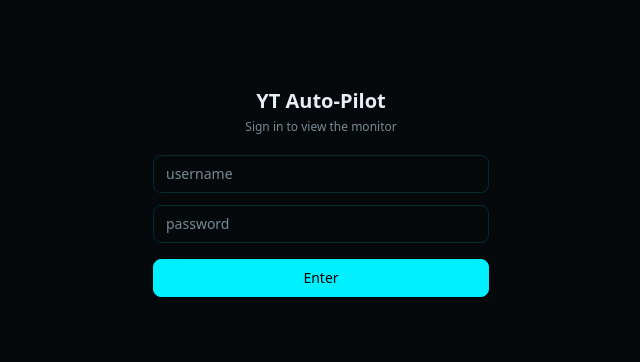
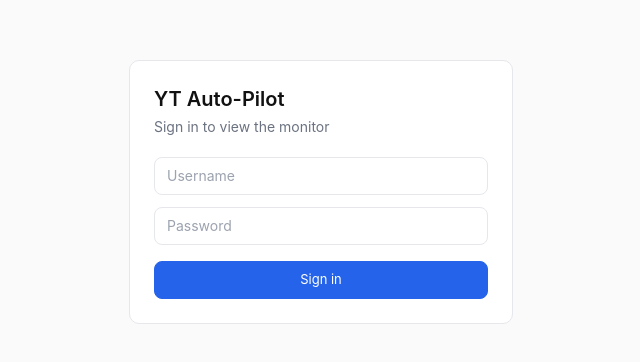
Before and after one commit to surinder2003k/yt-autopilot, a Next.js app in the folder dashboard/: page / in a window 1280 px wide. Shown: the part 208-570 px from the top of the page, without its empty margins (319-959 px from the left). Built offline with nearby package versions, Linux system fonts and the light colour scheme.

Commit message:
redesign: clean light minimal UI rebuild

```diff
--- a/dashboard/app/globals.css
+++ b/dashboard/app/globals.css
@@ -3,14 +3,14 @@
 @tailwind utilities;
 
 :root {
-  --foreground: #e8eef2;
-  --muted-foreground: #7a8a93;
-  --accent: #00f0ff;
-  --danger: #ff3131;
-  --border: rgba(0, 240, 255, 0.14);
-  --card: rgba(10, 18, 24, 0.6);
-  --background: #06090c;
-  --font-sans: "Sora", system-ui, -apple-system, sans-serif;
+  --bg: #fafafa;
+  --card: #ffffff;
+  --text: #111111;
+  --muted: #6b7280;
+  --border: #e5e7eb;
+  --accent: #2563eb;
+  --danger: #dc2626;
+  --ok: #16a34a;
 }
 
 * {
@@ -21,10 +21,10 @@ html,
 body {
   margin: 0;
   padding: 0;
-  overflow-x: hidden;
-  background: var(--background);
-  color: var(--foreground);
-  font-family: var(--font-sans);
+  background: var(--bg);
+  color: var(--text);
+  font-family: -apple-system, BlinkMacSystemFont, "Segoe UI", Roboto,
+    "Helvetica Neue", Arial, sans-serif;
   -webkit-font-smoothing: antialiased;
 }
 
@@ -32,72 +32,47 @@ body {
   min-height: 100vh;
 }
 
-/* Drag & drop zone */
-.drop-zone {
-  border: 2px dashed var(--border);
-  border-radius: 12px;
-  padding: 40px 20px;
-  text-align: center;
-  transition: all 0.2s ease;
+.card {
+  background: var(--card);
+  border: 1px solid var(--border);
+  border-radius: 10px;
+}
+
+.btn {
+  display: inline-block;
+  padding: 8px 14px;
+  border-radius: 8px;
+  border: 1px solid var(--border);
+  background: var(--card);
+  color: var(--text);
+  font-size: 13px;
   cursor: pointer;
 }
 
-.drop-zone.hover {
-  border-color: var(--accent);
-  background: rgba(0, 240, 255, 0.05);
+.btn:hover {
+  background: #f3f4f6;
 }
 
-.drop-zone.drag-over {
+.btn-primary {
+  background: var(--accent);
   border-color: var(--accent);
-  background: rgba(0, 240, 255, 0.1);
+  color: #ffffff;
 }
 
-.drop-zone-icon {
-  width: 48px;
-  height: 48px;
-  margin: 0 auto 12px;
-  opacity: 0.6;
+.btn-primary:hover {
+  background: #1d4ed8;
 }
 
-.drop-zone-text {
-  font-size: 14px;
-  color: var(--muted-foreground);
+.badge {
+  display: inline-block;
+  padding: 2px 8px;
+  border-radius: 9999px;
+  border: 1px solid var(--border);
+  background: #f9fafb;
+  font-size: 11px;
+  color: var(--muted);
 }
 
-.drop-zone-text strong {
-  color: var(--foreground);
-}
-
-/* Minimal buttons */
-.btn {
-  padding: 8px 16px;
-  border-radius: 8px;
-  font-size: 14px;
-  font-weight: 500;
-  transition: all 0.2s ease;
-}
-
-.btn-accent {
-  background: var(--accent);
-  color: #06090c;
-  border: none;
-}
-
-.btn-accent:hover {
-  opacity: 0.9;
-}
-
-.btn-secondary {
-  background: transparent;
-  border: 1px solid var(--border);
-  color: var(--muted-foreground);
-}
-
-.btn-secondary:hover {
-  background: rgba(0, 240, 255, 0.08);
-}
-
-/* Minimal status dot */
 .dot {
   display: inline-block;
   width: 8px;
@@ -106,28 +81,9 @@ body {
 }
 
 .dot-ok {
-  background: #2e9e5b;
+  background: var(--ok);
 }
 
 .dot-bad {
   background: var(--danger);
 }
-
-/* Scrollbar */
-::-webkit-scrollbar {
-  width: 8px;
-  height: 8px;
-}
-
-::-webkit-scrollbar-thumb {
-  background: rgba(0, 240, 255, 0.25);
-  border-radius: 8px;
-}
-
-/* Prevent overflow */
-html,
-body,
-#__next {
-  width: 100%;
-  overflow-x: hidden;
-}
--- a/dashboard/app/layout.tsx
+++ b/dashboard/app/layout.tsx
@@ -5,12 +5,7 @@ import { LoginGate } from "@/components/LoginGate";
 export const metadata: Metadata = {
   metadataBase: new URL("https://ytautopilot.vercel.app"),
   title: "YT Auto-Pilot — Monitor",
-  description: "Read-only monitor for the automated YouTube Shorts pipeline",
-  openGraph: {
-    title: "YT Auto-Pilot — Monitor",
-    description: "Read-only monitor for the automated YouTube Shorts pipeline",
-    images: ["/og-image.png"],
-  },
+  description: "Read-only monitor for the automated YouTube pipeline",
 };
 
 export default function RootLayout({
@@ -19,7 +14,7 @@ export default function RootLayout({
   children: React.ReactNode;
 }) {
   return (
-    <html lang="en" className="scroll-smooth">
+    <html lang="en">
       <body>
         <LoginGate />
         {children}
--- a/dashboard/components/LoginGate.tsx
+++ b/dashboard/components/LoginGate.tsx
@@ -46,15 +46,12 @@ export function LoginGate() {
             e.preventDefault();
             if (!login(u, p)) setErr(true);
           }}
-          className="glass w-full max-w-sm p-6"
+          className="card w-full max-w-sm p-6"
         >
-          <h1 className="text-center text-xl font-semibold text-[var(--foreground))">
-            YT Auto-Pilot
-          </h1>
-          <p className="mt-1 text-center text-xs text-[var(--muted-foreground)]">
+          <h1 className="text-xl font-semibold">YT Auto-Pilot</h1>
+          <p className="mt-1 text-sm text-gray-500">
             Sign in to view the monitor
           </p>
-
           <div className="mt-5 flex flex-col gap-3">
             <input
               value={u}
@@ -62,8 +59,8 @@ export function LoginGate() {
                 setU(e.target.value);
                 setErr(false);
               }}
-              placeholder="username"
-              className="rounded-lg border border-[var(--border)] bg-transparent px-3 py-2 text-sm text-[var(--foreground)] outline-none placeholder:text-[var(--muted-foreground)] focus:border-[var(--accent)]"
+              placeholder="Username"
+              className="rounded-lg border border-gray-200 bg-white px-3 py-2 text-sm outline-none focus:border-blue-500"
             />
             <input
               type="password"
@@ -72,17 +69,16 @@ export function LoginGate() {
                 setP(e.target.value);
                 setErr(false);
               }}
-              placeholder="password"
-              className="rounded-lg border border-[var(--border)] bg-transparent px-3 py-2 text-sm text-[var(--foreground)] outline-none placeholder:text-[var(--muted-foreground)] focus:border-[var(--accent)]"
+              placeholder="Password"
+              className="rounded-lg border border-gray-200 bg-white px-3 py-2 text-sm outline-none focus:border-blue-500"
             />
             {err && (
-              <p className="text-xs text-[var(--danger)]">Invalid username or password</p>
+              <p className="text-xs text-red-600">
+                Invalid username or password
+              </p>
             )}
-            <button
-              type="submit"
-              className="mt-1 rounded-lg border border-[var(--accent)] bg-[var(--accent)] px-3 py-2 text-sm font-medium text-black transition hover:opacity-90"
-            >
-              Enter
+            <button type="submit" className="btn btn-primary mt-1">
+              Sign in
             </button>
           </div>
         </form>
@@ -92,10 +88,7 @@ export function LoginGate() {
 
   return (
     <div className="fixed right-4 top-4 z-50">
-      <button
-        onClick={logout}
-        className="rounded border border-[var(--border)] bg-transparent px-3 py-1 text-xs font-medium text-[var(--muted-foreground)] transition hover:text-[var(--accent)]"
-      >
+      <button onClick={logout} className="btn">
         Logout
       </button>
     </div>
```
Also changed, not shown: dashboard/app/page.tsx (+65 -119 lines).
